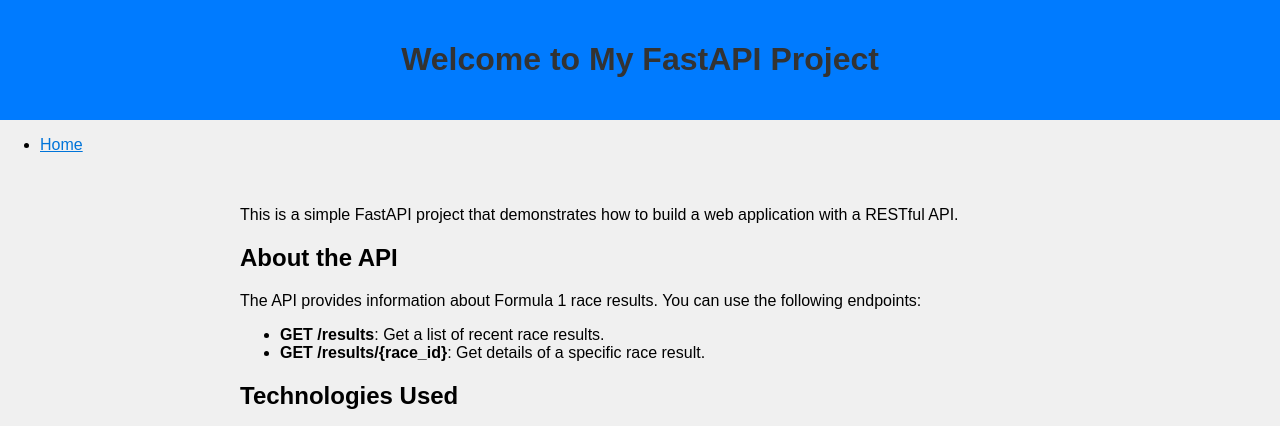
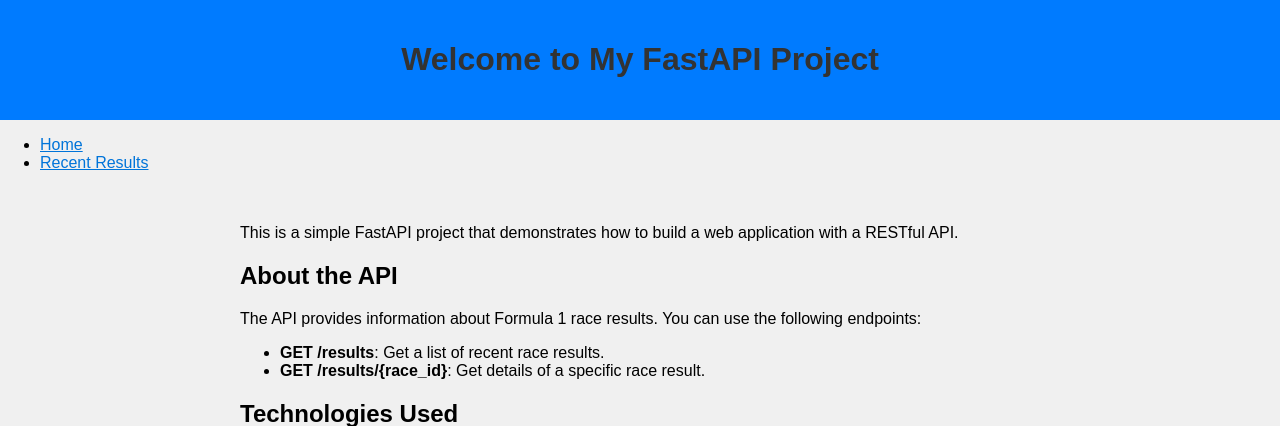
Before and after one commit to Tomz899/FastApi-F1DataHub, a FastAPI app: page / in a window 1280 px wide. Shown: the top 426 px of the page. Run offline with FastAPI, Linux system fonts and the light colour scheme.

Commit message:
Added links to navigation panel

```diff
--- a/main.py
+++ b/main.py
@@ -16,8 +16,8 @@
     return templates.TemplateResponse("home.html", {"request": request})
 
 
-@app.get("/current_results")
-async def get_last_f1_results(request: Request):
+@app.get("/current_results", response_class=HTMLResponse)
+async def current_results(request: Request):
     ergast_api_url = "http://ergast.com/api/f1/current/last/results.json"
 
     try:
--- a/templates/base.html
+++ b/templates/base.html
@@ -11,8 +11,8 @@
     </header>
     <nav>
         <ul>
-            <li><a href="">Home</a></li>
-            <!-- Add more navigation links here if needed -->
+            <li><a href="{{ url_for('read_home') }}">Home</a></li>
+            <li><a href="{{ url_for('current_results') }}">Recent Results</a></li>
         </ul>
     </nav>
     <main>
```
